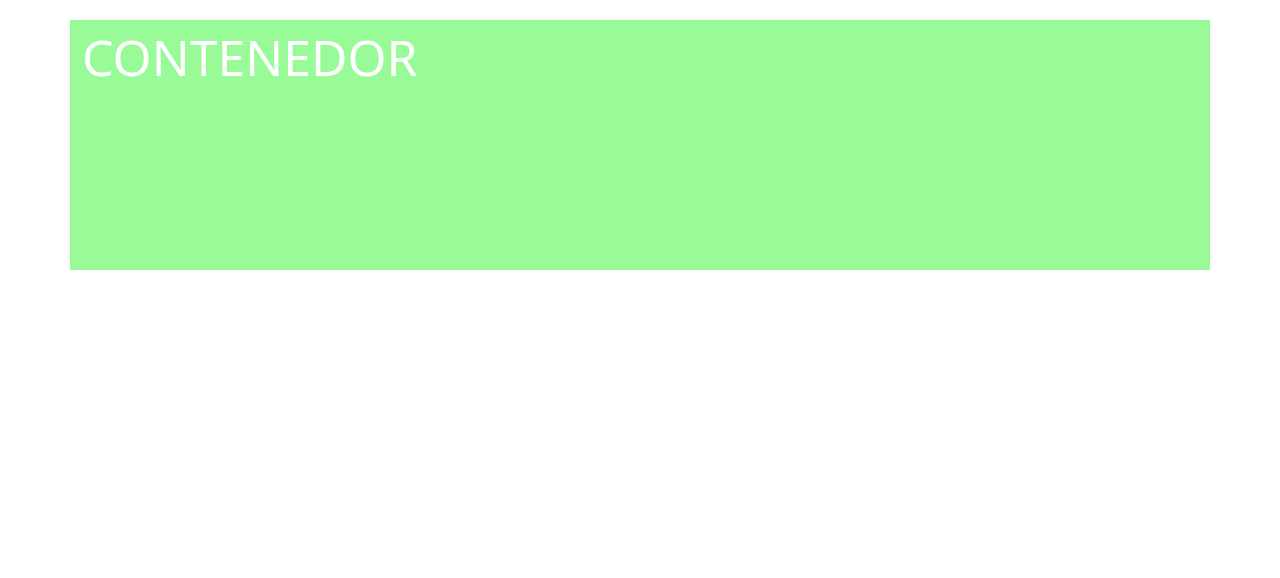
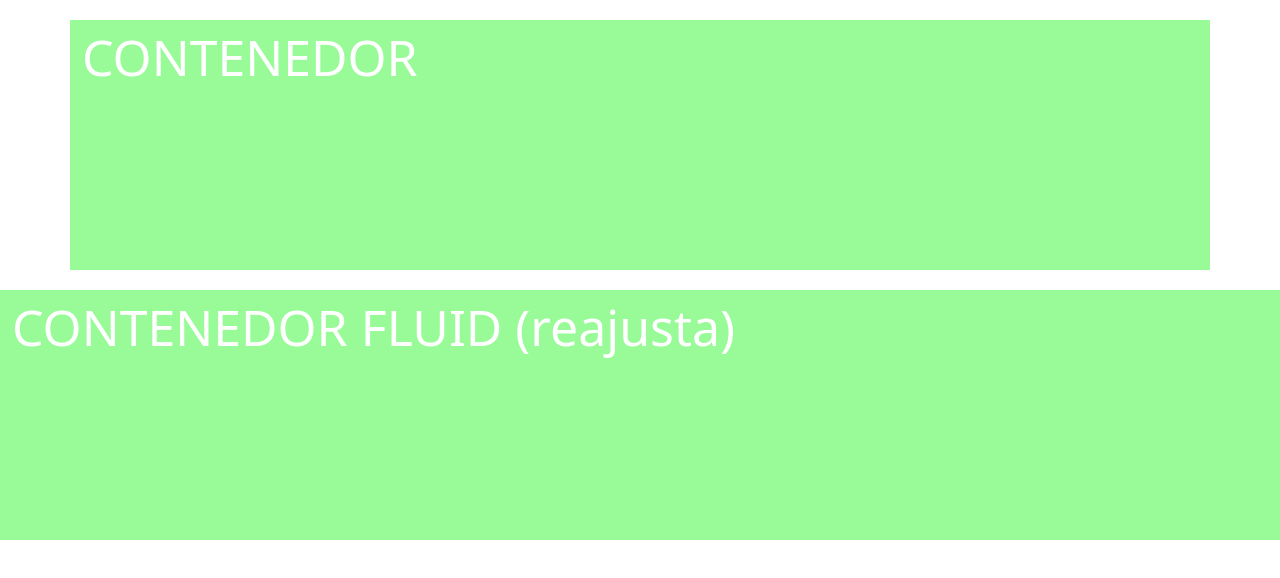
Before and after one commit to Aluonam/boostrap, a plain HTML site: page index.html in a window 1280 px wide. Drawn offline with nearby package versions, Linux system fonts and the light colour scheme.

Commit message:
contenedor que se reajusta (fluid)

```diff
--- a/index.html
+++ b/index.html
@@ -19,11 +19,14 @@
     </style>
 </head>
 
-
 <body>
     <div class="container">
         CONTENEDOR
     </div>
 
+    <div class="container-fluid">
+        CONTENEDOR FLUID (reajusta)
+    </div>
+
 </body>
 </html>
```
